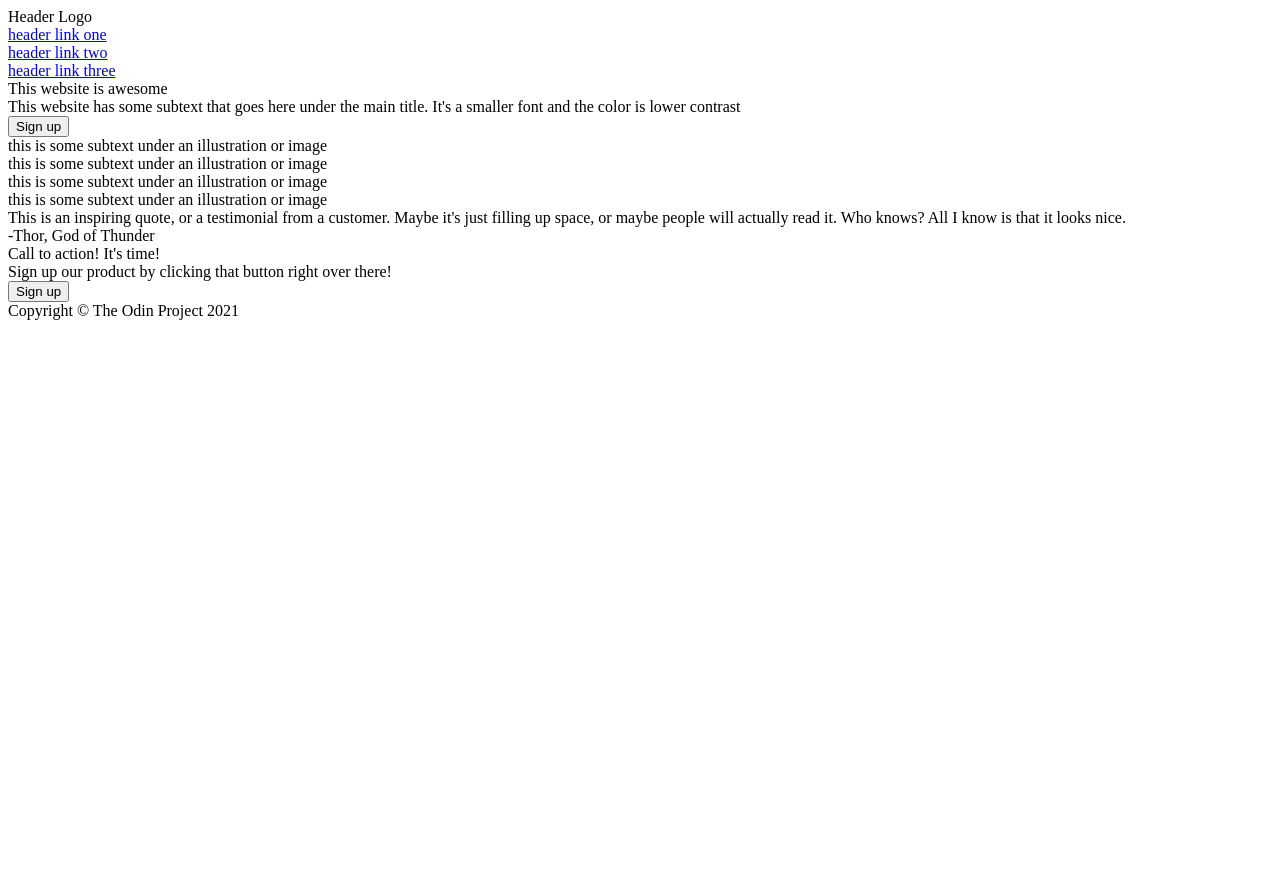
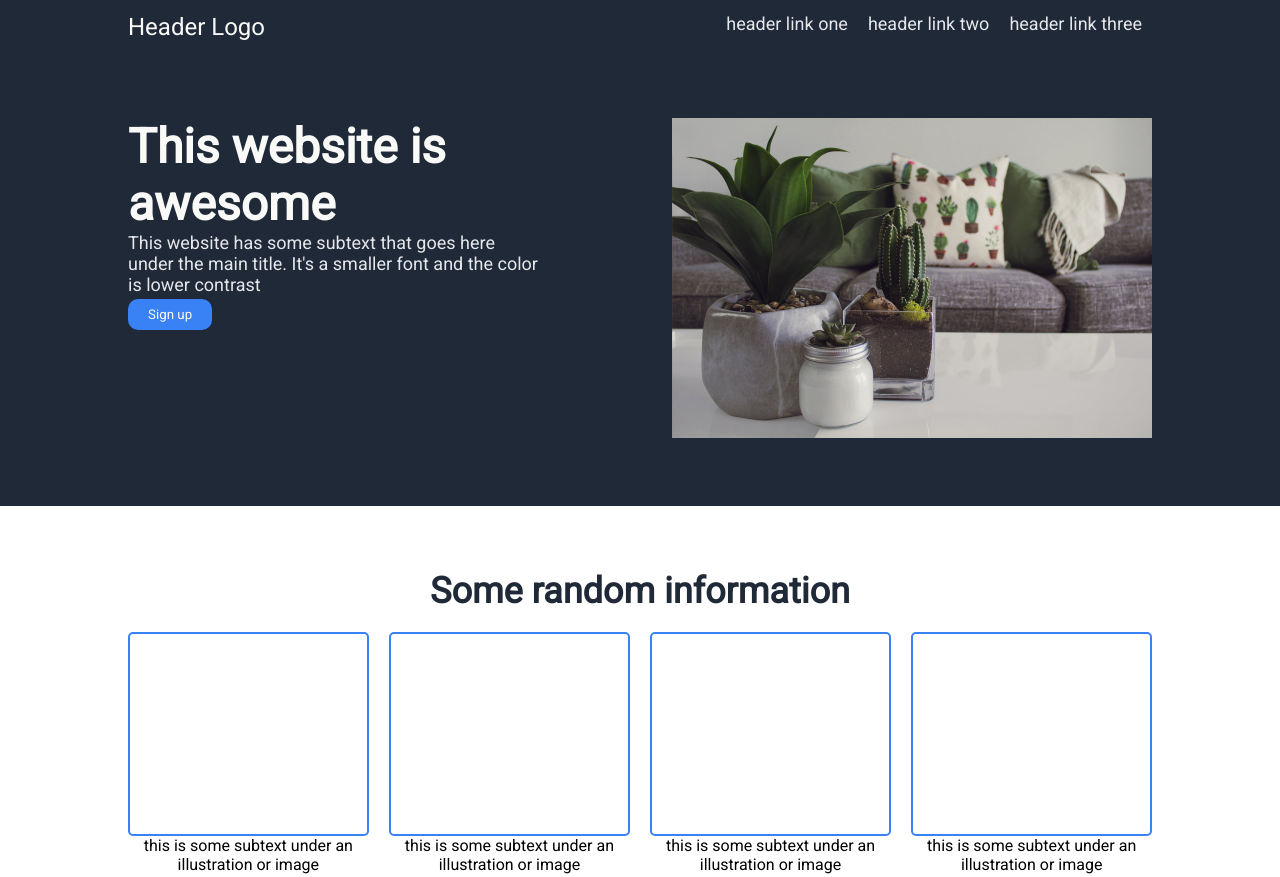
Before and after one commit to damindux/odin-landing-page, a plain HTML site: page index.html in a window 1280 px wide. Shown: the top 877 px of the page. Before the commit the page ends 800 px from the top, so only its background shows below. Drawn offline with Linux system fonts and the light colour scheme.

Commit message:
Add CSS to the webpage and modified the HTML
- Add CSS to the index.html
- Add an image to the hero section
- Turn some classes into ids

```diff
--- a/index.html
+++ b/index.html
@@ -4,16 +4,17 @@
 <head>
     <meta charset="UTF-8">
     <meta name="viewport" content="width=device-width, initial-scale=1.0">
-    <title>Document</title>
+    <title>Landing Page</title>
+    <link rel="stylesheet" href="styles.css">
 </head>
 
 <body>
     <div class="navbar">
         <div class="logo">Header Logo</div>
         <div class="nav">
-            <div id="link1"><a href="#">header link one</a></div>
-            <div id="link2"><a href="#">header link two</a></div>
-            <div id="link3"><a href="#">header link three</a></div>
+            <div class="nav-link"><a href="#">header link one</a></div>
+            <div class="nav-link"><a href="#">header link two</a></div>
+            <div class="nav-link"><a href="#">header link three</a></div>
         </div>
     </div>
     <div class="hero">
@@ -23,10 +24,10 @@
                 the color is lower contrast</div>
             <div id="signbutton"><Button>Sign up</Button></div>
         </div>
-        <div class="heroimage"></div>
+        <div class="heroimage"><img src="images/hero.jpg" alt="hero image" id="h-img"></div>
     </div>
     <div class="info">
-        <div class="heading"></div>
+        <div class="heading">Some random information</div>
         <div class="allsmallimg">
             <div class="img-text">
                 <div class="smallimg"></div>
@@ -47,14 +48,17 @@
         </div>
     </div>
     <div class="quotesection">
-        <div class="quote">This is an inspiring quote, or a testimonial from a customer. Maybe it's just filling up space, or maybe people will actually read it. Who knows? All I know is that it looks nice.</div>
+        <div class="quote">This is an inspiring quote, or a testimonial from a customer. Maybe it's just filling up
+            space, or maybe people will actually read it. Who knows? All I know is that it looks nice.</div>
         <div class="author">
             -Thor, God of Thunder
         </div>
     </div>
     <div class="signup">
-        <div id="topic">Call to action! It's time!</div>
-        <div id="textunder">Sign up our product by clicking that button right over there!</div>
+        <div class="signup-text">
+            <div id="topic">Call to action! It's time!</div>
+            <div id="textunder">Sign up our product by clicking that button right over there!</div>
+        </div>
         <div id="button-signup"><button>Sign up</button></div>
     </div>
     <div class="footer">Copyright © The Odin Project 2021</div>
--- /dev/null
+++ b/styles.css
@@ -0,0 +1,167 @@
+@import url('https://fonts.googleapis.com/css2?family=Roboto&display=swap');
+
+* {
+    font-family: 'Roboto', sans-serif;
+}
+
+body {
+    margin: 0;
+}
+
+.navbar {
+    background-color: #1f2937;
+    display: flex;
+    padding: 1% 10% 1% 10%;
+}
+
+.logo {
+    font-size: 24px;
+    color: #f9faf8;
+}
+
+.nav {
+    display: flex;
+    margin-left: auto;
+margin-right: 0;
+}
+
+.nav-link {
+    padding-left: 10px;
+    padding-right: 10px;
+}
+
+a {
+    color: #e5e7eb;
+    text-decoration: none;
+    font-size: 18px;
+}
+
+.hero {
+    padding: 5% 10% 5% 10%;
+    background-color: #1f2937;
+    display: flex;
+    gap: 10vi;
+}
+
+.text {
+    margin-left: 0;
+    margin-right: auto;
+}
+
+.text #maintext {
+    font-size: 48px;
+    font-weight: bolder;
+    color: #f9faf8;
+}
+
+.text #subtext {
+    font-size: 18px;
+    color: #e5e7eb;
+    padding-bottom: 1%;
+}
+
+.text #signbutton button{
+    background-color: #3882f6;
+    color: #f9faf8;
+    padding: 8px 20px 8px 20px;
+    border: none;
+    border-radius: 10px;
+}
+
+.heroimage {
+    margin-left: auto;
+    margin-right: 0;
+}
+
+.heroimage #h-img{
+    height: 40vh;
+    max-width: auto;
+}
+
+.info {
+    padding: 5% 10% 5% 10%;
+}
+
+.heading {
+    font-size: 36px;
+    color: #1f2937;
+    font-weight: bolder;
+    text-align: center;
+}
+
+.allsmallimg {
+    padding-top: 2%;
+    display: flex;
+    justify-content: center;
+    gap: 2%;
+}
+
+.img-text .smallimg {
+    border: 2px solid #3882f6;
+    border-radius: 5px;
+    height: 200px;
+    flex: 1;
+}
+
+.img-text .smalltext {
+    text-align: center;
+}
+
+.quotesection {
+    background-color: #e5e7eb;
+    padding: 5% 20% 5% 20%;
+    display: flex;
+    flex-direction: column;
+}
+
+.quotesection .quote {
+    font-size: 36px;
+    font-weight: 100;
+    font-style: italic;
+    text-align: justify;
+}
+
+.quotesection .author {
+    margin-left: auto;
+    margin-right: 0;
+    font-weight: bold;
+}
+
+.signup {
+    margin: 5% 10% 5% 10%;
+    background-color: #3882f6;
+    border-radius: 5px;
+    padding: 3% 5% 3% 5%;
+    display: flex;
+}
+
+.signup .signup-text #topic {
+    font-weight: bold;
+    color: #f9faf8;
+}
+
+.signup .signup-text #textunder {
+    font-weight: lighter;
+    color: #e5e7eb;
+}
+
+.signup #button-signup {
+    margin-left: auto;
+    margin-right: 0;
+    align-items: center;
+}
+
+.signup #button-signup button {
+    color: #f9faf8;
+    background-color: #3882f6;
+    border: 2px solid #f9faf8;
+    border-radius: 5px;
+    padding: 10px 25px 10px 25px;
+}
+
+.footer {
+    background-color: #1f2937;
+    color: #f9faf8;
+    padding: 1% 5% 1% 5%;
+    text-align: center;
+}
```
Also changed, not shown: images/hero.jpg (added).
